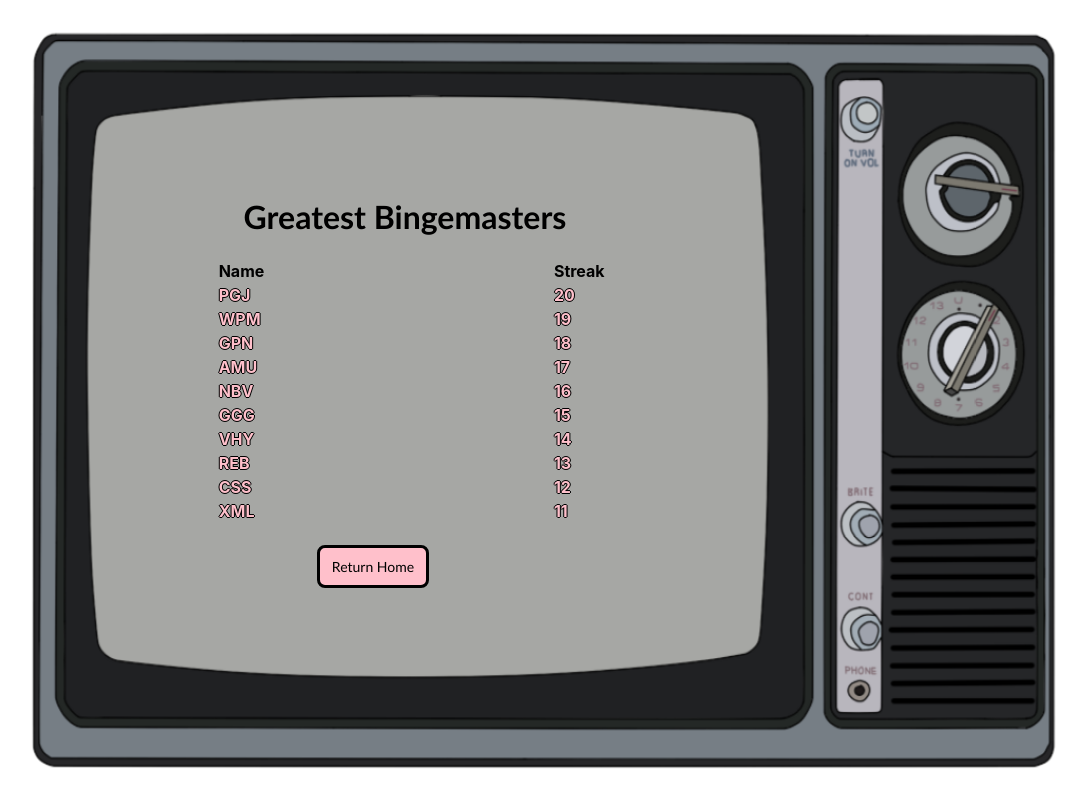
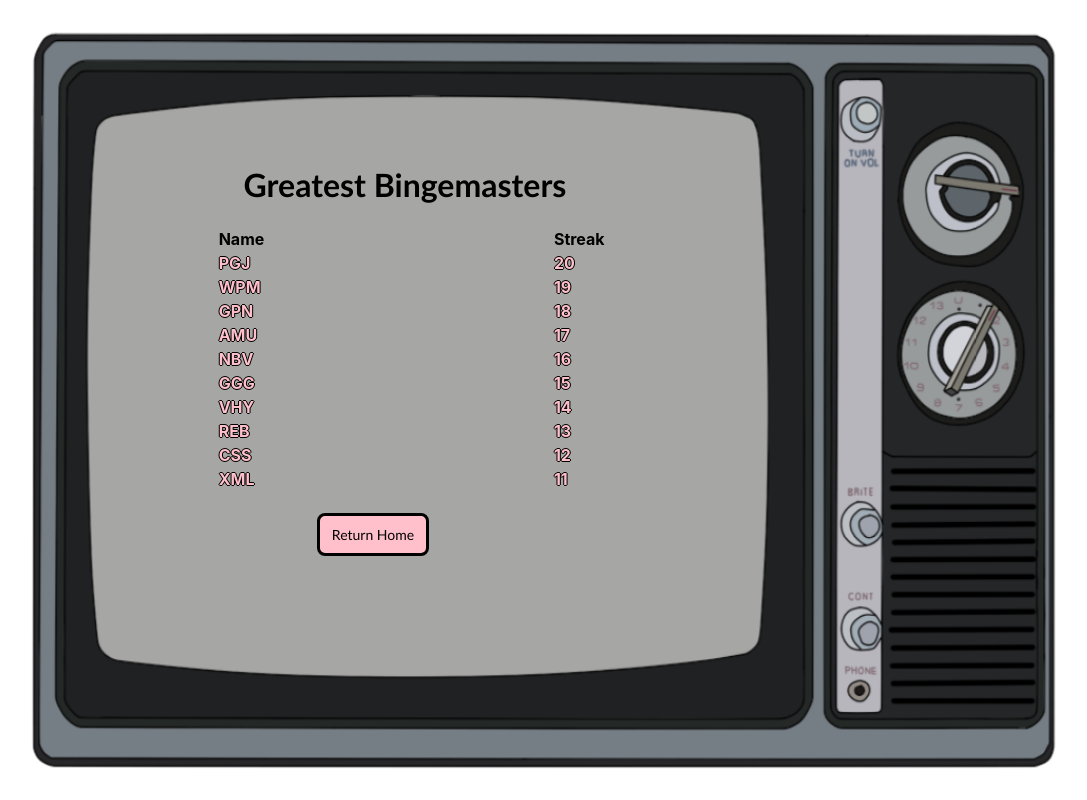
Before and after one commit to codymccoderson/bingemasters-mini, a React (Create React App) app: page / in a window 1280 px wide. Both pictures are taken after a click on the button "All-Time Leaderboard". Shown: the whole page, without its empty margins (97-1184 px from the left). Built offline with nearby package versions, Linux system fonts and the light colour scheme.

Commit message:
dreaming in rem at this point. whatever.

```diff
--- a/src/components/GameOver.jsx
+++ b/src/components/GameOver.jsx
@@ -27,8 +27,8 @@ const StyledGameOver = styled.div`
     height: 12.5rem;
     margin: 0 auto;
     position: relative;
-    top: 20.625rem;
-    right: 8.125rem;
+    top: 15rem;
+    right: 9rem;
 
     @media screen and (max-width: 68rem) {
         margin: 0 30rem;
@@ -46,7 +46,7 @@ const StyledGameOver = styled.div`
         margin: 0 26.25rem;
     }
 
-    @media screen and (max-width: 56.250rem) {
+    @media screen and (max-width: 54.375rem) {
         margin: 0 25rem;
     }
 
@@ -56,8 +56,8 @@ const StyledGameOver = styled.div`
         bottom: 4rem;
     }
 
-    @media screen and (max-width: 50rem) {
-        margin: 0 26rem;
+    @media screen and (max-width: 48rem) {
+        margin: 0 27rem;
     }
 
     @media screen and (max-width: 46.875rem) {
@@ -90,6 +90,18 @@ const StyledGameOver = styled.div`
 
     @media screen and (max-width: 35.938rem) {
         margin: 0 17rem;
+    }
+
+    @media screen and (max-width: 26.563rem) {
+        margin: 0 16rem;
+    }
+
+    @media screen and (max-width: 23.438rem) {
+        margin: 0 14.7rem;
+    }
+
+    @media screen and (max-width: 20rem) {
+        margin: 0 13rem;
     }
 `;
 
--- a/src/components/HomePage.jsx
+++ b/src/components/HomePage.jsx
@@ -78,11 +78,7 @@ const StyledStartGame = styled.div`
     }
 
     @media screen and (max-width: 48rem) {
-        margin: 0 26.8rem;
-    }
-
-    @media screen and (max-width: 46.875rem) {
-        margin: 0 25.6rem;
+        margin: 0 26.5rem;
     }
 
     @media screen and (max-width: 43.75rem) {
@@ -109,32 +105,16 @@ const StyledStartGame = styled.div`
         margin: 0 18rem;
     }
 
-    @media screen and (max-width: 27.5rem) {
+    @media screen and (max-width: 26.563rem) {
         margin: 0 16.5rem;
     }
 
-    @media screen and (max-width: 26.563rem) {
-        margin: 0 16rem;
-    }
-
-    @media screen and (max-width: 25rem) {
-        margin: 0 16.8rem;
-    }
-
-    @media screen and (max-width: 24.2rem) {
-        margin: 0 15.6rem;
-    }
-
     @media screen and (max-width: 23.438rem) {
-        margin: 0 16.2rem;
-    }
-
-    @media screen and (max-width: 21.5rem) {
-        margin: 0 15.6rem;
+        margin: 0 15.8rem;
     }
 
     @media screen and (max-width: 20rem) {
-        margin: 0 14.5rem;
+        margin: 0 14.4rem;
     }
 `;
 
@@ -167,12 +147,13 @@ const StartGameTitle = styled.h1`
         font-size: 3.25rem;
     }
 
-    @media screen and (max-width: 26.25rem) {
-        font-size: 3rem;
+    @media screen and (max-width: 26.563rem) {
+        font-size: 2.5rem;
+        position: relative;
+        right: 0.7rem;
     }
 
     @media screen and (max-width: 25rem) {
-        font-size: 2.5rem;
         position: relative;
         right: 1.7rem;
     }
@@ -250,6 +231,11 @@ const StartGameButton = styled.button`
         width: 6.25rem;
     }
 
+    @media screen and (max-width: 26.563rem) {
+        position: relative;
+        right: 0.2rem;
+    }
+
     @media screen and (max-width: 25rem) {
         padding: 0.3rem;
         position: relative;
@@ -283,6 +269,11 @@ const HowToPlayButton = styled.button`
 
     @media screen and (max-width: 35.938rem) {
         width: 6.25rem;
+    }
+
+    @media screen and (max-width: 26.563rem) {
+        position: relative;
+        left: -1.3rem;
     }
 
     @media screen and (max-width: 25rem) {
@@ -324,6 +315,12 @@ const ButtonLine2 = styled.div`
 
     @media screen and (max-width: 35.938rem) {
         margin: 0 14.688rem;
+    }
+
+    @media screen and (max-width: 26.563rem) {
+        position: relative;
+        top: -2.5rem;
+        right: 0.5rem;
     }
 
     @media screen and (max-width: 25rem) {
--- a/src/components/Leaderboard.jsx
+++ b/src/components/Leaderboard.jsx
@@ -17,6 +17,71 @@ const LeaderboardBackground = styled.div`
 
     }
 `
+const CardWrapper = styled.div`
+
+    @media screen and (max-width: 53.125rem) {
+        display: flex;
+        align-items: center;
+        flex-flow: column;
+        width: 30rem;
+        height: 34rem;
+        margin: 0 auto;
+        position: relative;
+        top: 8rem;
+        background-color: whitesmoke;
+        border-radius: 0.875rem;
+        box-sizing: border-box;
+        border: solid 0.2rem black;
+    }
+
+    @media screen and (max-width: 48rem) {
+        position: relative;
+        top: 5rem;
+        margin: 0 8rem;
+        height: 32rem;
+    }
+
+    @media screen and (max-width: 44rem) {
+        margin: 0 7rem;
+    }
+
+    @media screen and (max-width: 40rem) {
+        margin: 0 4rem;
+    }
+
+    @media screen and (max-width: 36rem) {
+        margin: 0 2.5rem;
+    }
+
+    @media screen and (max-width: 34rem) {
+        margin: 0 1.8rem;
+    }
+
+    @media screen and (max-width: 34rem) {
+        margin: 0 1.4rem;
+    }
+
+    @media screen and (max-width: 26.563rem) {
+        margin: 0 0.8rem;
+        position: relative;
+        top: 8rem;
+        width: 25rem;
+        height: 30rem;
+    }
+
+    @media screen and (max-width: 23.438rem) {
+        width: 20.5rem;
+        margin: 0 1.4rem;
+    }
+
+    @media screen and (max-width: 20rem) {
+        top: 6rem;
+        margin: 0 1.5rem;
+        position: relative;
+        width: 17rem;
+    }
+`
+
 const StyledLeaderboard = styled.div`
     display: flex;
     align-items: center;
@@ -25,13 +90,12 @@ const StyledLeaderboard = styled.div`
     height: 43.75rem;
     margin: 0 auto;
     position: relative;
-    top: 14rem;
+    top: 9rem;
     right: 10rem;
 
     @media screen and (max-width: 90rem) {
         margin: 0 24.375rem;
         position: relative;
-        top: 11rem;
         right: 10rem;
         width: 43.75rem;
         height: 43.75rem;
@@ -104,6 +168,9 @@ const StyledLeaderboard = styled.div`
     }
 
     @media screen and (max-width: 53.125rem) {
+        position: relative;
+        top: 3.5rem;
+        right: 2.1rem;
         margin: 0 17.5rem;
         width: 30rem;
         height: 30rem;
@@ -116,6 +183,8 @@ const StyledLeaderboard = styled.div`
     }
 
     @media screen and (max-width: 48rem) {
+        position: relative;
+        top: 2rem;
         margin: 0 18rem;
         width: 27.5rem;
         height: 27.5rem;
@@ -149,6 +218,8 @@ const StyledLeaderboard = styled.div`
 
     @media screen and (max-width: 23.438rem) {
         margin: 0 7.5rem;
+        position: relative;
+        right: 1.7rem;
     }
 `;
 
@@ -182,8 +253,8 @@ const LeaderboardTitle = styled.h1`
 
     @media screen and (max-width: 53.125rem) {
         position: relative;
-        left: 2rem;
-        font-size: 2.5rem;
+        left: 2.2rem;
+        font-size: 2rem;
     }
 
     @media screen and (max-width: 48em) {
@@ -196,15 +267,10 @@ const LeaderboardTitle = styled.h1`
 
     @media screen and (max-width: 23.438rem) {
         position: relative;
-        left: 1.5rem;
+        left: 1.7rem;
         font-size: 1.2rem;
     }
 
-    @media screen and (max-width: 21.875rem) {
-        position: relative;
-        left: 0.2rem;
-        font-size: 1.2rem;
-    }
 `;
 
 const LeaderboardTable = styled.table`
@@ -219,7 +285,7 @@ const LeaderboardTable = styled.table`
 
     @media screen and (max-width: 53.125rem) {
         position: relative;
-        left: 10rem;
+        left: 9.85rem;
     }
 
     @media screen and (max-width: 23.438rem) {
@@ -227,9 +293,9 @@ const LeaderboardTable = styled.table`
         left: 8rem;
     }
 
-    @media screen and (max-width: 21.875rem) {
+    @media screen and (max-width: 20rem) {
         position: relative;
-        left: 5.3rem;
+        left: 6.2rem;
     }
 
     th {
@@ -267,10 +333,11 @@ const LeaderboardTable = styled.table`
             font-size: 1rem;
         }
 
-        @media screen and (max-width: 21.875rem) {
-            -webkit-column-gap: 7rem;
-            -moz-column-gap: 7rem;
-            column-gap: 7rem;
+        @media screen and (max-width: 20rem) {
+            -webkit-column-gap: 6rem;
+            -moz-column-gap: 6rem;
+            column-gap: 6rem;
+            font-size: 0.875rem;
     }
 }
 
@@ -279,6 +346,10 @@ const LeaderboardTable = styled.table`
         font-weight: bolder;
         color: pink;
         text-shadow: -1px 0 black, 0 1px black, 1px 0 black, 0 -1px black;
+
+        @media screen and (max-width: 20rem) {
+        font-size: 0.875rem;
+        }
     }
 
 `
@@ -311,11 +382,12 @@ const ReturnHomeButton = styled.button`
         width: 7rem;
         position: relative;
         left: 1.5rem;
+        top: 2rem;
     }
 
     @media screen and (max-width: 20rem) {
         position: relative;
-        left: -0.2rem;
+        left: 1.2rem;
     }
 `;
 
@@ -337,6 +409,7 @@ class Leaderboard extends React.Component {
 
         return(
             <LeaderboardBackground>
+                <CardWrapper>
                     <StyledLeaderboard>
                         <div className="LeaderboardWrapper">
                             <LeaderboardTitle>
@@ -445,6 +518,7 @@ class Leaderboard extends React.Component {
                             </ReturnHomeButton>
                         </ButtonLine>
                     </StyledLeaderboard>
+                </CardWrapper>
             </LeaderboardBackground>
         )} else {
             return <HomePage/>
```
Lines whose indentation alone changed are shown as unchanged.
